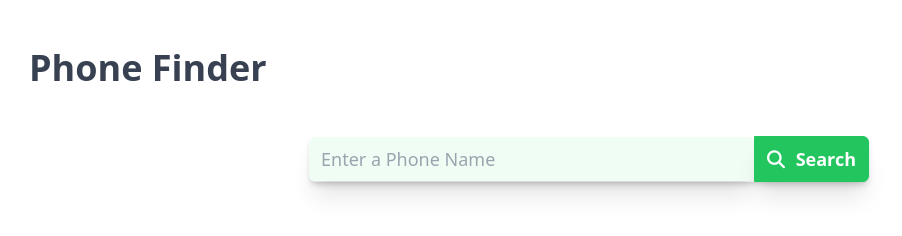
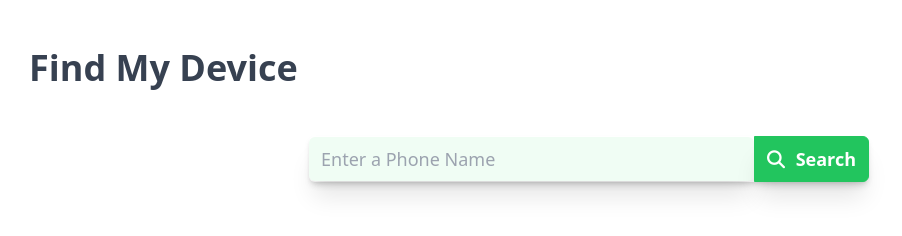
Before and after one commit to Rahat-bin-abdullah-omi/Find-My-Device, a website: page index.html in a window 1280 px wide. Shown: the whole page, without its empty margins (51-953 px from the left). Drawn offline with Linux system fonts and the light colour scheme.

Commit message:
header changes added

```diff
--- a/index.html
+++ b/index.html
@@ -5,7 +5,7 @@
     <meta charset="UTF-8">
     <meta http-equiv="X-UA-Compatible" content="IE=edge">
     <meta name="viewport" content="width=device-width, initial-scale=1.0">
-    <title>Phone Information Finder</title>
+    <title>Phone Info Finder</title>
 
     <!-- Custom CSS Added -->
     <link rel="stylesheet" href="./css/output.css">
@@ -21,7 +21,7 @@
     <!-- Header Section Start -->
     <header class="container px-6 md:px-10 lg:px-16 xl:px-20">
         <nav class="flex justify-between items-center py-12">
-            <h1 class="text-3xl md:text-4xl font-bold text-gray-700">Phone Finder</h1>
+            <h1 class="text-3xl md:text-4xl font-bold text-gray-700">Find My Device</h1>
         </nav>
     </header>
     <!-- Header Section End -->
```
